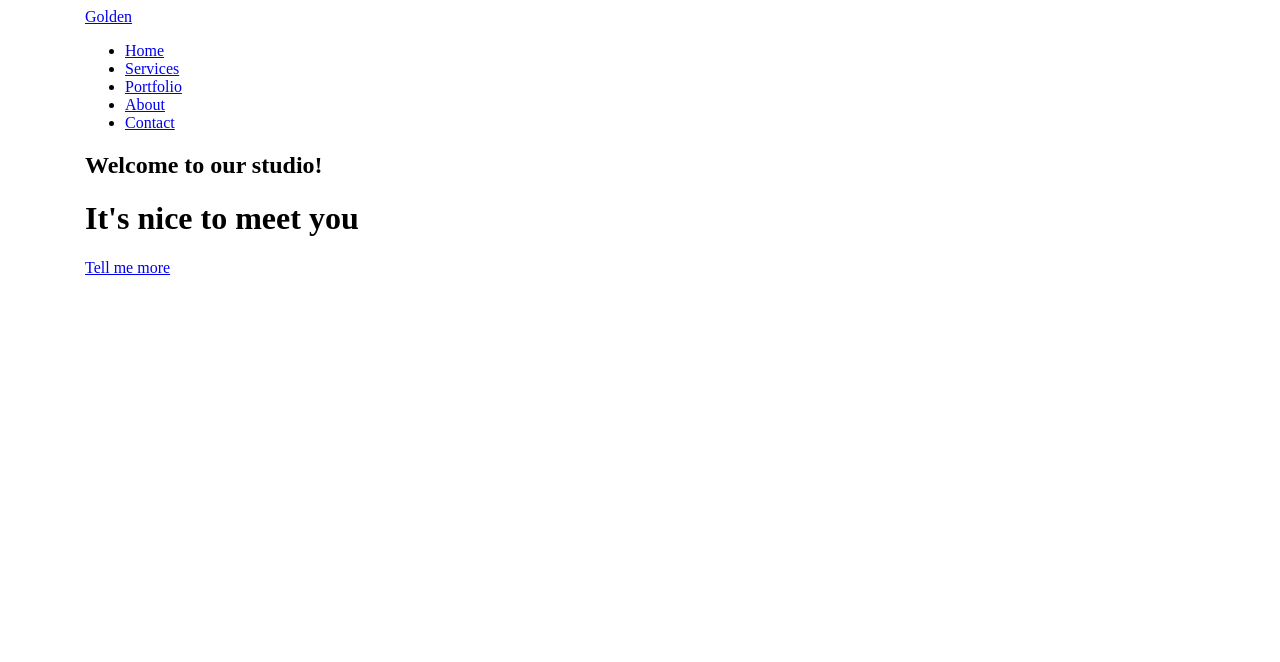
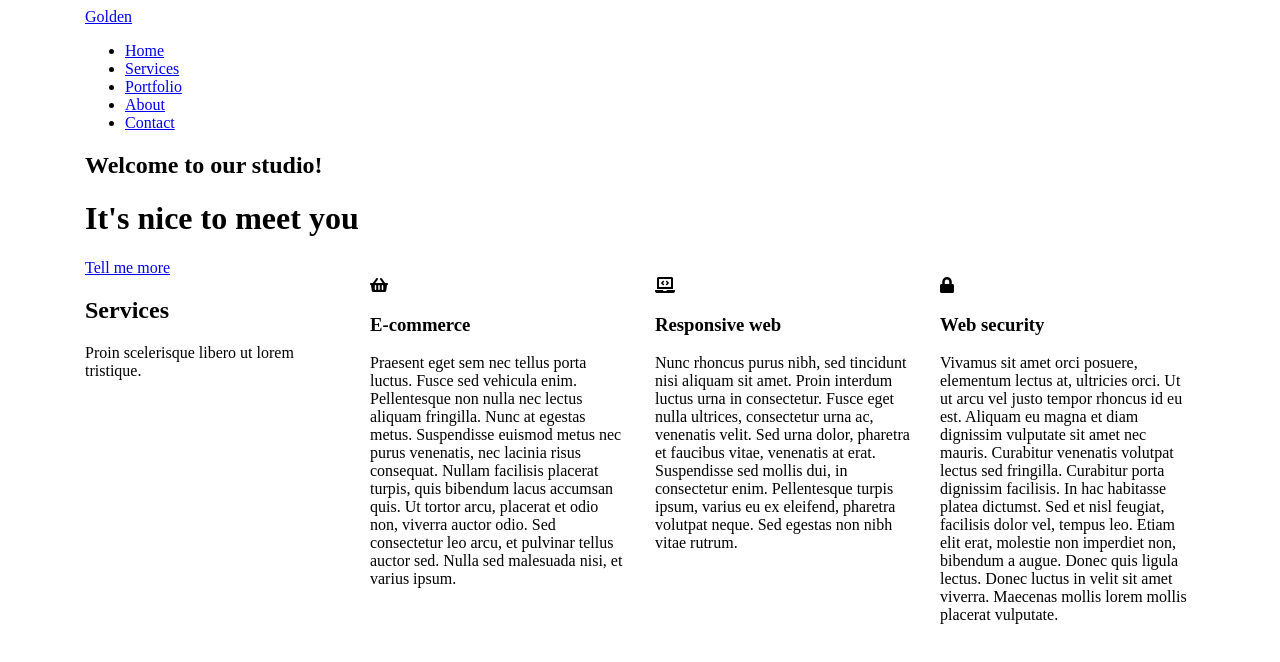
Before and after one commit to ggluchowski/zadanie-4-6, a website: page index.html in a window 1280 px wide. Drawn offline with nearby package versions, Linux system fonts and the light colour scheme; files that its build step writes are made by us from their sources.

Commit message:
Add section Services content

```diff
--- a/index.html
+++ b/index.html
@@ -36,7 +36,29 @@
     </header>
 
     <section class="services">
-
+      <div class="container">
+        <div class="row">
+          <div class="col">
+            <h2 class="section-title">Services</h2>
+            <p>Proin scelerisque libero ut lorem tristique.</p>
+          </div>
+          <div class="col">
+            <i class="fas fa-shopping-basket"></i>
+            <h3 class="box-title">E-commerce</h3>
+            <p>Praesent eget sem nec tellus porta luctus. Fusce sed vehicula enim. Pellentesque non nulla nec lectus aliquam fringilla. Nunc at egestas metus. Suspendisse euismod metus nec purus venenatis, nec lacinia risus consequat. Nullam facilisis placerat turpis, quis bibendum lacus accumsan quis. Ut tortor arcu, placerat et odio non, viverra auctor odio. Sed consectetur leo arcu, et pulvinar tellus auctor sed. Nulla sed malesuada nisi, et varius ipsum.</p>
+          </div>
+          <div class="col">
+            <i class="fas fa-laptop-code"></i>
+            <h3 class="box-title">Responsive web</h3>
+            <p>Nunc rhoncus purus nibh, sed tincidunt nisi aliquam sit amet. Proin interdum luctus urna in consectetur. Fusce eget nulla ultrices, consectetur urna ac, venenatis velit. Sed urna dolor, pharetra et faucibus vitae, venenatis at erat. Suspendisse sed mollis dui, in consectetur enim. Pellentesque turpis ipsum, varius eu ex eleifend, pharetra volutpat neque. Sed egestas non nibh vitae rutrum.</p>
+          </div>
+          <div class="col">
+            <i class="fas fa-lock"></i>
+            <h3 class="box-title">Web security</h3>
+            <p>Vivamus sit amet orci posuere, elementum lectus at, ultricies orci. Ut ut arcu vel justo tempor rhoncus id eu est. Aliquam eu magna et diam dignissim vulputate sit amet nec mauris. Curabitur venenatis volutpat lectus sed fringilla. Curabitur porta dignissim facilisis. In hac habitasse platea dictumst. Sed et nisl feugiat, facilisis dolor vel, tempus leo. Etiam elit erat, molestie non imperdiet non, bibendum a augue. Donec quis ligula lectus. Donec luctus in velit sit amet viverra. Maecenas mollis lorem mollis placerat vulputate.</p>
+          </div>
+        </div>
+      </div>
     </section>
 
     <section class="portfolio">
```
